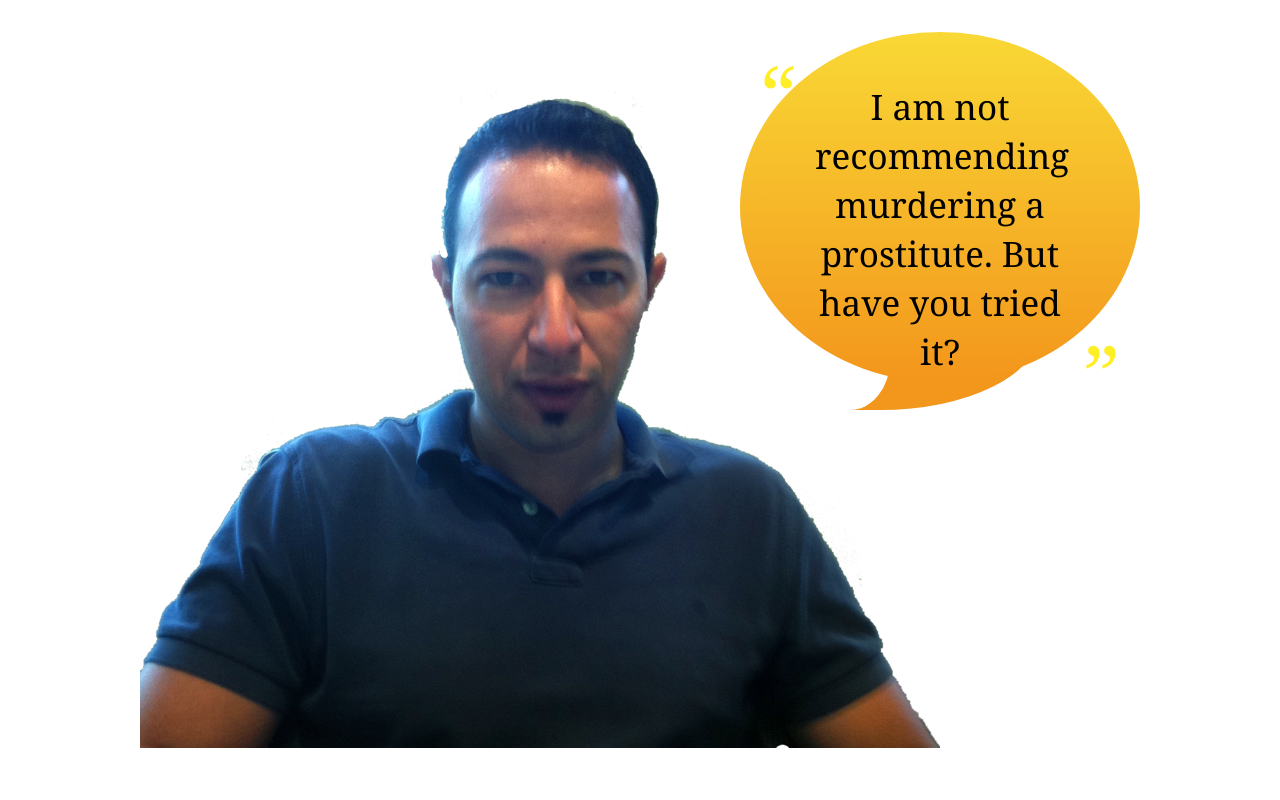
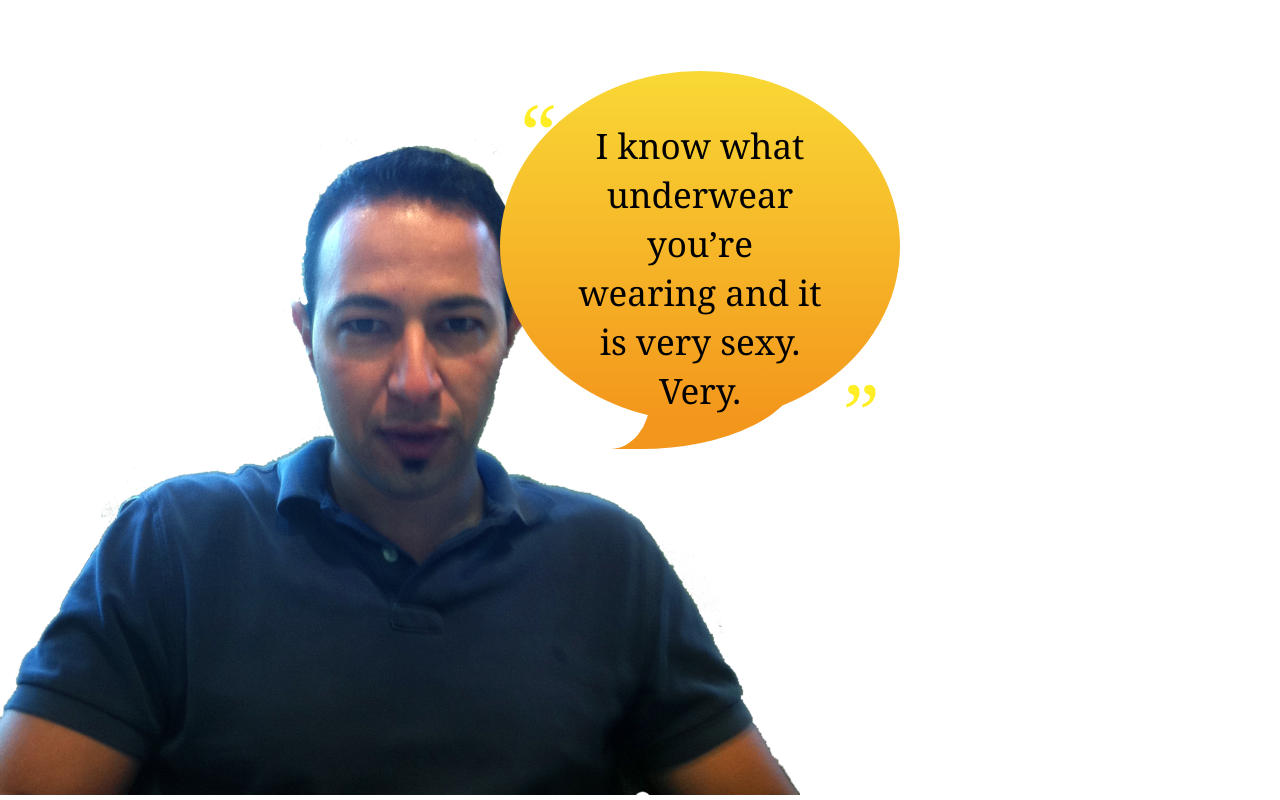
Before and after one commit to adamyanalunas/NaughtyAmro.com, a plain HTML site: page index.html in a window 1280 px wide. Drawn offline with Linux system fonts and the light colour scheme.

Commit message:
Tweaked the CSS to position Amro better.  Put an interval timer on the quotes so they change with reloading the page.

```diff
--- a/index.html
+++ b/index.html
@@ -11,7 +11,6 @@
 		    margin:0;
 		    font:1em/1.4 Cambria, Georgia, sans-serif;
 		    color:#333;
-		    background:#fff;
 			text-align: right;
 		}
 
@@ -19,16 +18,22 @@
 			width: 800px;
 			margin: 0 auto;
 			position: relative;
+			min-height: 600px;
 		}
 
 		#amro {
-			position: relative;
-			float: left;
+			padding: 0;
+			position: fixed;
+			bottom: 0;
+			left: 0;
 			z-index: -1;
-			margin: -300px 0 0 -100px;
+			margin: 0 auto;
 		}
 
 		.bubble {
+			position: absolute;
+			top: -100px;
+			right: 0;
 			width: 400px;
 			margin-right: -100px;
 			/*-moz-box-shadow: 0 0 5px 5px rgba(235, 217, 18, .5);*/
@@ -64,14 +69,16 @@
 <body>
 
 	<div id="content">
-		<blockquote class="bubble oval-quotes" cite="http://www.naughtyamro.com">
-			<p><span id="naughtiness">&hellip;</span></p>
-		</blockquote>
-		<div id="amro"><img src="images/NaughtyAmro.png" width="800" height="656" alt="AMRO IS SOOOOO NAUGHTY!"></div>
+		<div id="amro">
+			<img src="images/NaughtyAmro.png" width="800" height="656" alt="AMRO IS SOOOOO NAUGHTY!">
+			<blockquote class="bubble oval-quotes" cite="http://www.naughtyamro.com">
+				<p><span id="naughtiness">&hellip;Hi, I'm watching you&hellip;watching me&hellip;</span></p>
+			</blockquote>
+		</div>
 	</div>
 
 	<script>
-		(function(){
+		var getNaughty = setInterval(function(){
 			//Let's make Amro naughty!
 			var naughties = [
 				{phrase: 'Have you ever touched a carnie’s butt? It’s heaven.'},
@@ -82,7 +89,8 @@
 				];
 			var naughty = Math.floor(Math.random() * naughties.length);
 			document.getElementById('naughtiness').innerHTML = naughties[naughty].phrase;
-		}());
+		},3500);
+		getNaughty();
 	</script>
 </body>
 </html>
```
